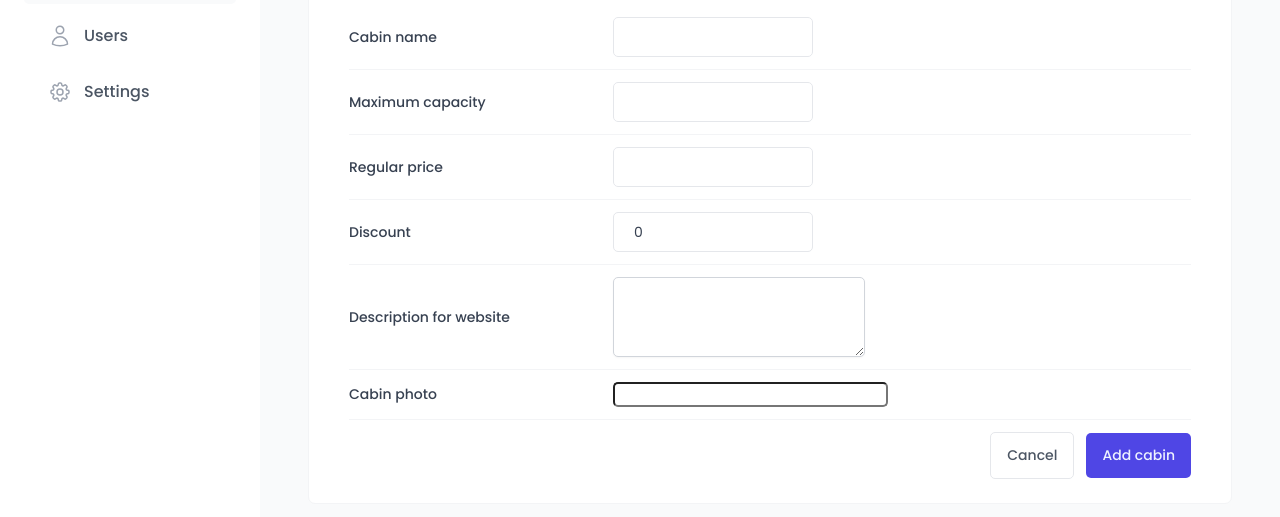
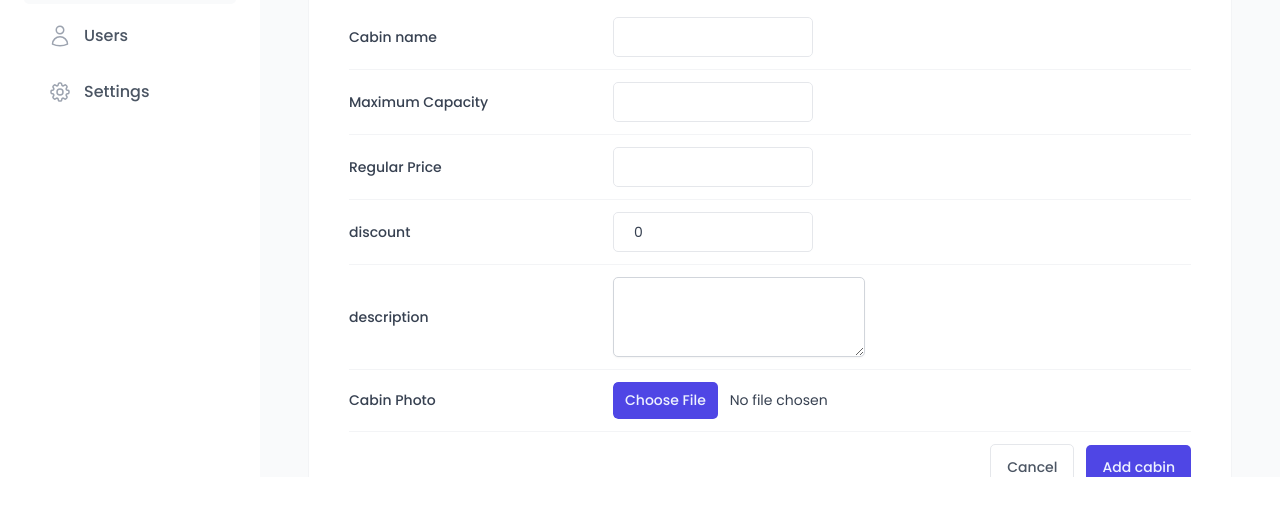
Before and after one commit to amanpoddar12/wild-oasis-client, a React (Vite) app: page /cabins in a window 1280 px wide. Both pictures are taken after a click on the button "Add new cabin". Shown: the part 323-840 px from the top of the page. After the commit the page ends 800 px from the top, so only its background shows below. Built offline with nearby package versions, Linux system fonts and the light colour scheme; no server answers; the database is empty; a web font is replaced by a local one.

Commit message:
add cabins functionlity

```diff
--- a/src/features/cabins/CreateCabinForm.jsx
+++ b/src/features/cabins/CreateCabinForm.jsx
@@ -1,5 +1,4 @@
 import styled from "styled-components";
-
 import Input from "../../ui/Input";
 import Form from "../../ui/Form";
 import Button from "../../ui/Button";
@@ -9,8 +8,9 @@
 import { useMutation, useQueryClient } from "@tanstack/react-query";
 import { CreateCabin } from "../../services/apiCabins";
 import toast from "react-hot-toast";
+import FormRow from "../../ui/FormRow";
 
-const FormRow = styled.div`
+const FormRow2 = styled.div`
   display: grid;
   align-items: center;
   grid-template-columns: 24rem 1fr 1.2fr;
@@ -48,7 +48,9 @@
 
 function CreateCabinForm() {
   const queryClient = useQueryClient();
-  const { register, handleSubmit, reset } = useForm();
+  const { register, handleSubmit, reset, getValues, formState } = useForm();
+  const { errors } = formState;
+  console.log(errors);
   const { mutate, isLoading: isCreating } = useMutation({
     mutationFn: CreateCabin,
     onSuccess: () => {
@@ -65,50 +67,87 @@
     console.log(data);
     mutate(data);
   }
+  function onError(errors) {
+    // console.log(errors);
+  }
   return (
-    <Form onSubmit={handleSubmit(onSubmit)}>
-      <FormRow>
-        <Label htmlFor="name">Cabin name</Label>
-        <Input type="text" id="name" {...register("name")} />
+    <Form onSubmit={handleSubmit(onSubmit, onError)}>
+      <FormRow label={"Cabin name"} error={errors?.name?.message}>
+        {
+          <Input
+            disabled={isCreating}
+            type="text"
+            id="name"
+            {...register("name", {
+              required: "This feild is required",
+            })}
+          />
+        }
+      </FormRow>
+      <FormRow label={"Maximum Capacity"} error={errors?.maxCapacity?.message}>
+        <Input
+          disabled={isCreating}
+          type="number"
+          id="maxCapacity"
+          {...register("maxCapacity", {
+            required: "This feild is required",
+            min: {
+              value: 1,
+              message: "Capacity should be at least 1",
+            },
+          })}
+        />
       </FormRow>
 
-      <FormRow>
-        <Label htmlFor="maxCapacity">Maximum capacity</Label>
-        <Input type="number" id="maxCapacity" {...register("maxCapacity")} />
+      <FormRow label={"Regular Price"} error={errors?.regularPrice?.message}>
+        <Input
+          disabled={isCreating}
+          type="number"
+          id="regularPrice"
+          {...register("regularPrice", {
+            required: "This feild is required",
+            min: { value: 1, message: "Capacity should be at least 1" },
+          })}
+        />
       </FormRow>
 
-      <FormRow>
-        <Label htmlFor="regularPrice">Regular price</Label>
-        <Input type="number" id="regularPrice" {...register("regularPrice")} />
-      </FormRow>
-
-      <FormRow>
-        <Label htmlFor="discount">Discount</Label>
+      <FormRow label={"discount"} error={errors?.discount?.message}>
         <Input
+          disabled={isCreating}
           type="number"
           id="discount"
           defaultValue={0}
-          {...register("discount")}
+          {...register("discount", {
+            required: "This feild is required",
+            validate: (value) =>
+              value <= getValues().regularPrice ||
+              "Discount should be less than regular price",
+          })}
+        />
+      </FormRow>
+
+      <FormRow label={"description"} error={errors?.description?.message}>
+        <Textarea
+          type="number"
+          id="description"
+          defaultValue=""
+          {...register("description", {
+            required: "This feild is required",
+          })}
+        />
+      </FormRow>
+
+      <FormRow label={"Cabin Photo"}>
+        <FileInput
+          id="image"
+          accept="image/*"
+          {...register("cabinPhoto", {
+            required: "This feild is required",
+          })}
         />
       </FormRow>
 
       <FormRow>
-        <Label htmlFor="description">Description for website</Label>
-        <Textarea
-          type="number"
-          id="description"
-          defaultValue=""
-          {...register("description")}
-        />
-      </FormRow>
-
-      <FormRow>
-        <Label htmlFor="image">Cabin photo</Label>
-        <FileInput id="image" accept="image/*" />
-      </FormRow>
-
-      <FormRow>
-        {/* type is an HTML attribute! */}
         <Button variations="secondary" type="reset">
           Cancel
         </Button>
--- a/src/services/apiCabins.js
+++ b/src/services/apiCabins.js
@@ -13,7 +13,7 @@
 export async function CreateCabin(newCabins) {
   const { data, error } = await supabase
     .from("cabins")
-    .insert([[newCabins]])
+    .insert([newCabins])
     .select();
 
   if (error) {
--- a/src/ui/AppLayout.jsx
+++ b/src/ui/AppLayout.jsx
@@ -7,6 +7,7 @@
 const Main = styled.div`
   background-color: var(--color-grey-50);
   padding: 4rem 4.8rem 6.4rem;
+  overflow: scroll;
 `;
 const StyledAppLayout = styled.div`
   display: grid;
--- a/src/ui/FileInput.jsx
+++ b/src/ui/FileInput.jsx
@@ -1,6 +1,6 @@
 import styled from "styled-components";
 
-const FileInput = styled.input`
+const FileInput = styled.input.attrs({ type: "file" })`
   font-size: 1.4rem;
   border-radius: var(--border-radius-sm);
 
--- /dev/null
+++ b/src/ui/FormRow.jsx
@@ -0,0 +1,46 @@
+import React from "react";
+import styled from "styled-components";
+const StyledFormRow = styled.div`
+  display: grid;
+  align-items: center;
+  grid-template-columns: 24rem 1fr 1.2fr;
+  gap: 2.4rem;
+
+  padding: 1.2rem 0;
+
+  &:first-child {
+    padding-top: 0;
+  }
+
+  &:last-child {
+    padding-bottom: 0;
+  }
+
+  &:not(:last-child) {
+    border-bottom: 1px solid var(--color-grey-100);
+  }
+
+  &:has(button) {
+    display: flex;
+    justify-content: flex-end;
+    gap: 1.2rem;
+  }
+`;
+
+const Label = styled.label`
+  font-weight: 500;
+`;
+
+const Error = styled.span`
+  font-size: 1.4rem;
+  color: var(--color-red-700);
+`;
+export default function FormRow({ label, error, children }) {
+  return (
+    <StyledFormRow>
+      {label && <Label htmlFor={children.props.id}>{label}</Label>}
+      {children}
+      {error && <Error>{error}</Error>}
+    </StyledFormRow>
+  );
+}
```
